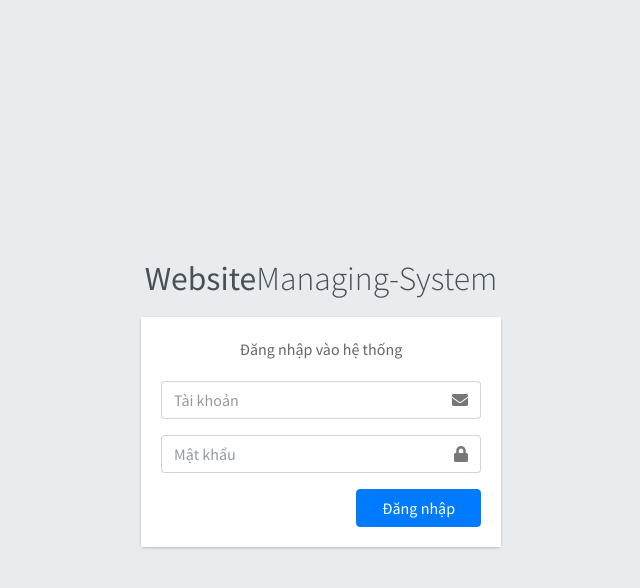
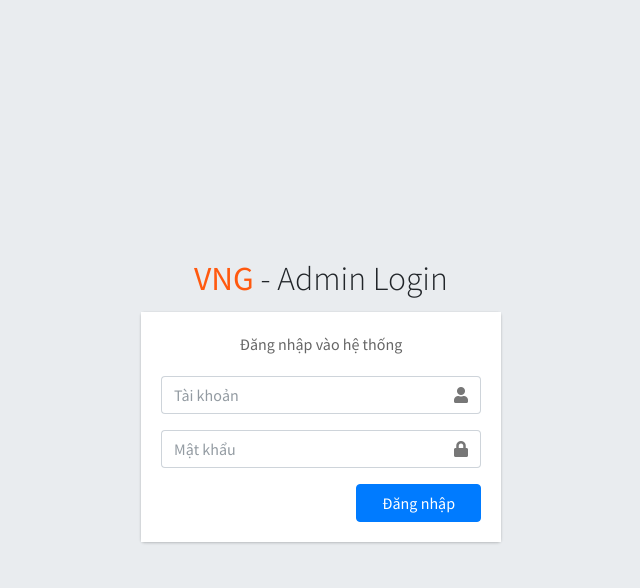
Before and after one commit to SyThanh11/ltw_btl, a PHP site: page /views/admin/login/index.php in a window 1280 px wide. Shown: the top 588 px of the page, without its empty margins (319-959 px from the left). Run offline with PHP 8.4, Linux system fonts and the light colour scheme; some libraries are stand-ins or nearby versions.

Commit message:
Tiny fix

```diff
--- a/public/js/blog/index.js
+++ b/public/js/blog/index.js
@@ -71,9 +71,8 @@ $(".btn-comment")
             console.log(response);
             if (response == 'success')
             {
-                console.log(location.href+`#block>*`);
-                $("#block").load(location.href+`#block>*`,"");
-                $(`#modal-${news}`).load(location.href+`#modal-${news}>*`,"");
+                $("#block").load(location.href+` #block>*`,"");
+                $(`#modal-${news}`).load(location.href+` #modal-${news}>*`,"");
                 $(`#modal-${news}`).modal("show");
             }
             else
--- a/views/admin/login/index.php
+++ b/views/admin/login/index.php
@@ -19,7 +19,7 @@
 </head>
 <body class="hold-transition login-page">
 	<div class="login-box">
-		<div class="login-logo"><a href="#"><b>Website</b>Managing-System</a></div>
+		<h1 class="login-logo"><b style="color: #ff590f;">VNG</b> - Admin Login</h1>
 		<!-- /.login-logo-->
 		<div class="card">
 			<div class="card-body login-card-body">
@@ -35,7 +35,7 @@
 					<div class="input-group mb-3">
 						<input class="form-control" type="text" placeholder="Tài khoản" name="username">
 						<div class="input-group-append">
-							<div class="input-group-text"><span class="fas fa-envelope"></span></div>
+							<div class="input-group-text"><span class="fas fa-user"></span></div>
 						</div>
 					</div>
 					<div class="input-group mb-3">
```
